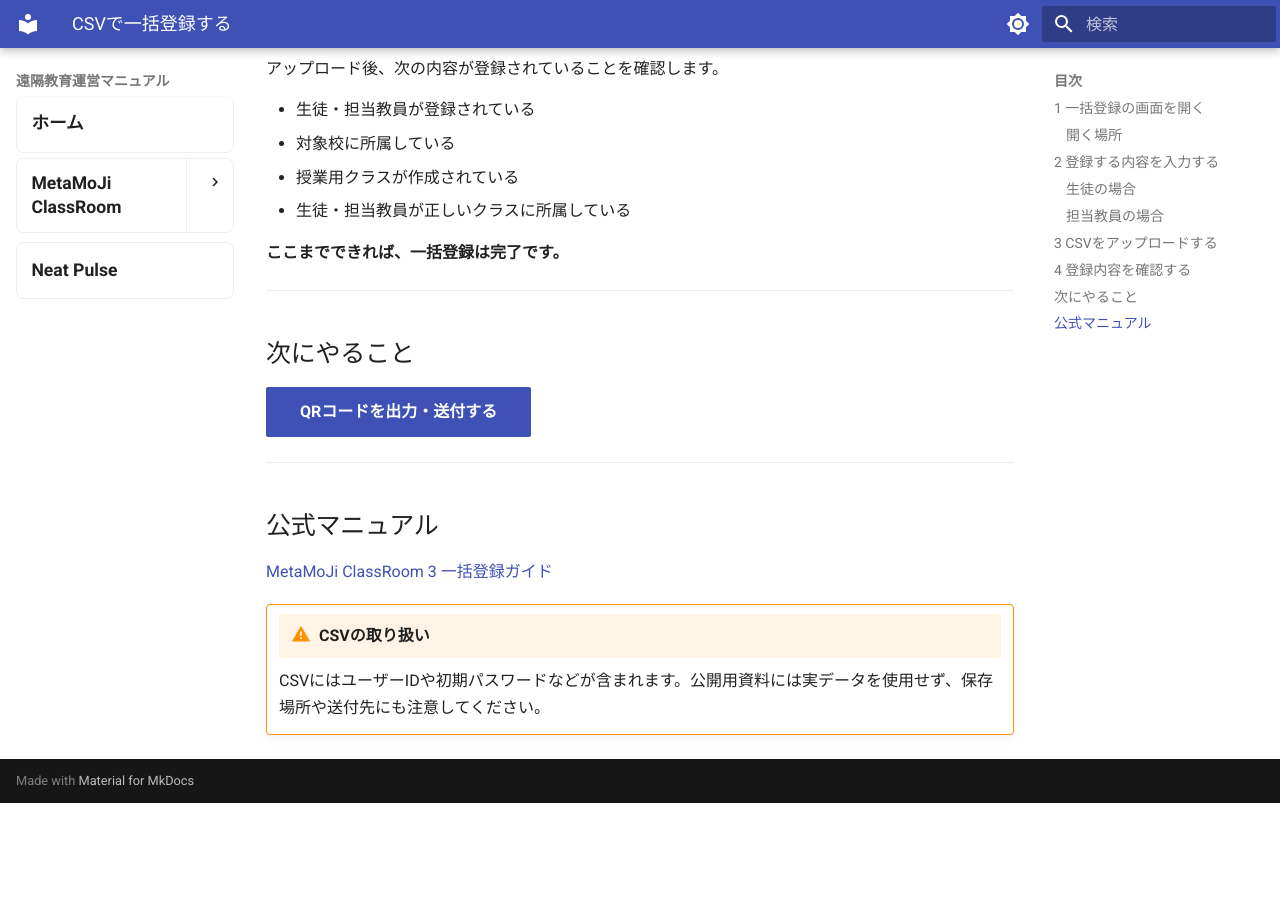
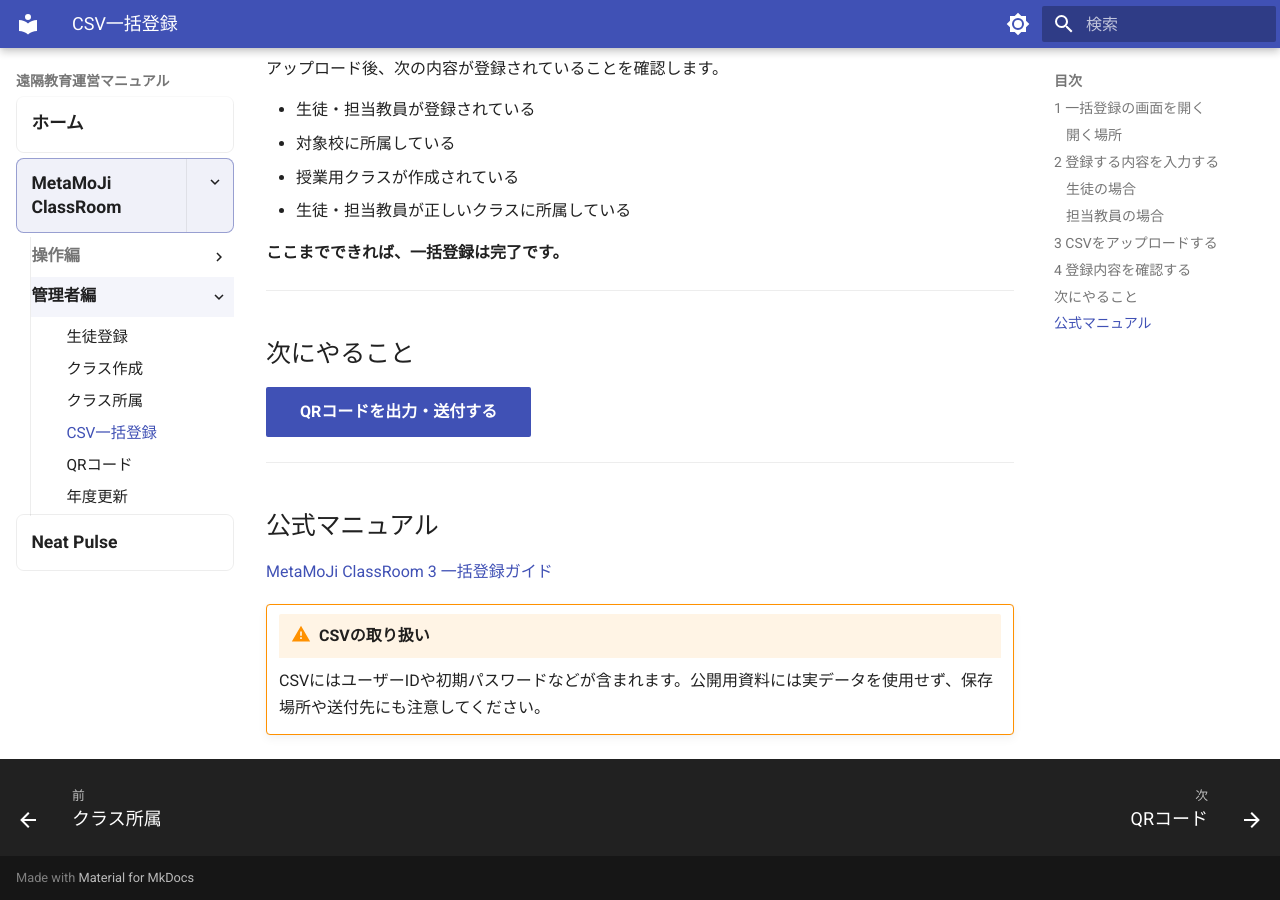
Before and after one commit to a-recs/remote-manual, an MkDocs documentation site: the page built from docs/metamoji/admin/05-bulk-import.md, in a window 1280 px wide and 900 px high, scrolled down 2343 px. Built offline with MkDocs 1.6.1 and Material for MkDocs 9.7.7, drawn with Linux system fonts in a browser that asks for light colours; before the commit the page ends 3146 px from its top, so only the background shows below that; part of the change alters nothing that is shown.

Commit message:
Add CSV bulk registration to admin navigation

```diff
--- a/mkdocs.yml
+++ b/mkdocs.yml
@@ -18,6 +18,7 @@ nav:
           - 生徒登録: metamoji/admin/01-student-registration.md
           - クラス作成: metamoji/admin/02-class-create.md
           - クラス所属: metamoji/admin/03-class-members.md
+          - CSV一括登録: metamoji/admin/05-bulk-import.md
           - QRコード: metamoji/admin/04-qr.md
           - 年度更新: metamoji/admin/02-annual-renewal.md
   - Neat Pulse: neat-pulse/index.md
```
